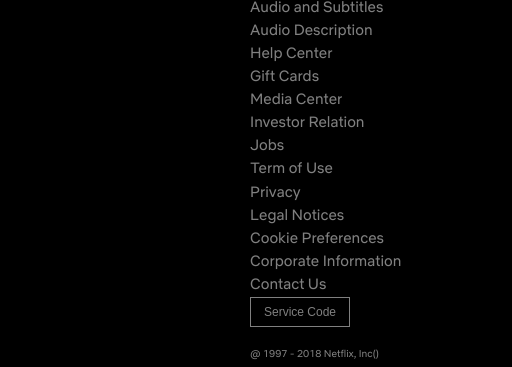
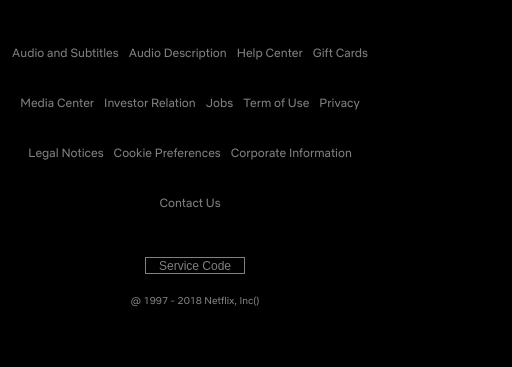
Before and after one commit to mouseduc12/FamFlix, a React app: page / in a window 390 px wide. Shown: the part 1033-1400 px from the top of the page, 512 px wide, since content can reach past the window. After the commit the page ends 1360 px from the top, so only its background shows below. Built offline with nearby package versions, Linux system fonts and the light colour scheme; no server answers.

Commit message:
footer responsive

```diff
--- a/src/ComponentStyles/Footer.css
+++ b/src/ComponentStyles/Footer.css
@@ -6,7 +6,7 @@
 .middle{
     grid-column: 2;
     display: grid;
-    grid-template-rows: 50px 300px 50px;
+    grid-template-rows: 50px auto 50px;
 }
 div.icons{
     color: rgba(255,255,255,0.5);
@@ -21,18 +21,18 @@
 }
 ul.functionalities{
    display:flex;
-   flex-direction: row;
    list-style: none;
-   justify-content: space-evenly;
    flex-wrap: wrap;
-   margin: 0;
+   margin-bottom: 50px;
    padding:0;
 }
 .functionalities li{
     color: rgba(255,255,255,0.5);
     padding: 0;
-    margin: 0;
-    width: 262px;
+    height: 100px;
+    padding: 0 10px;
+    display: flex;
+    align-items: center;
     font-size: 15px;
 }
 .copyRight{
@@ -51,3 +51,51 @@
     color: rgba(255,255,255,0.5);
     font-size: 10px;
 }
+
+@media (min-width: 769px) and  (max-width: 1024px){
+    .functionalities li{
+        display: flex;
+        align-items: center;
+    }
+}
+
+@media (min-width: 426px) and  (max-width: 768px){
+    .functionalities li{
+        display: flex;
+        padding: 0;
+        margin-right: 20px;
+        align-items: center;
+        height: 60px;
+    }
+}
+
+
+@media (min-width: 320px) and (max-width: 425px){
+    .middle{
+        grid-column: 1/-1;
+    }
+    ul.functionalities{
+        width: 100%;
+        margin: 30px 0;
+        justify-content: center;
+    }
+    div.icons{
+        font-size: 25px;
+        justify-content: center;
+    }
+    .functionalities li{
+        display: flex;
+        padding: 0;
+        margin-right: 10px;
+        align-items: center;
+        height: 50px;
+        font-size: 12px;
+    }
+    .copyRight{
+        grid-row: 3;
+        display: flex;
+        flex-direction: column;
+        justify-content: center;
+        align-items: center;
+    }
+}
```
